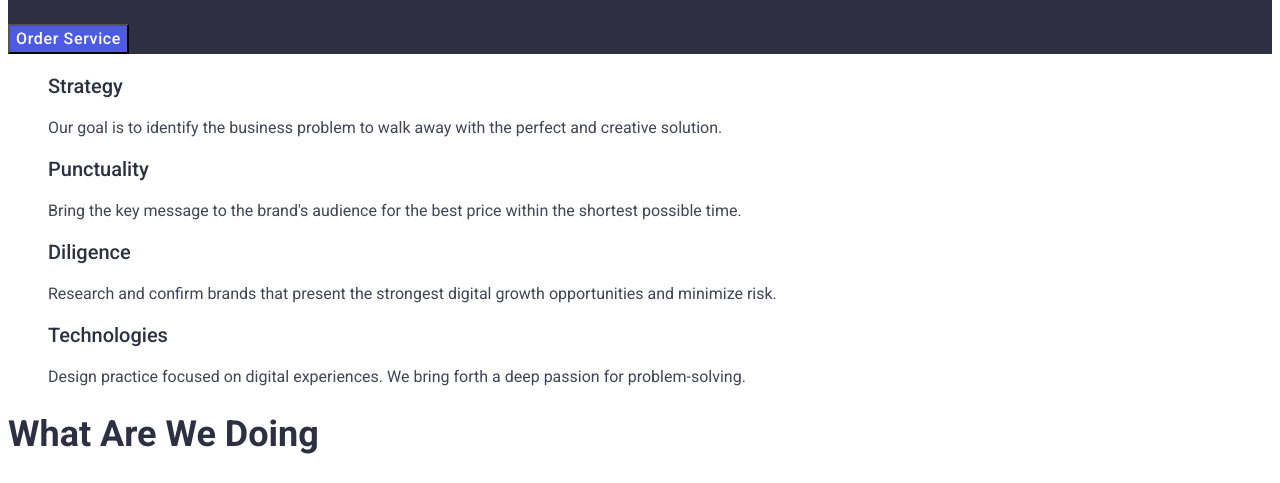
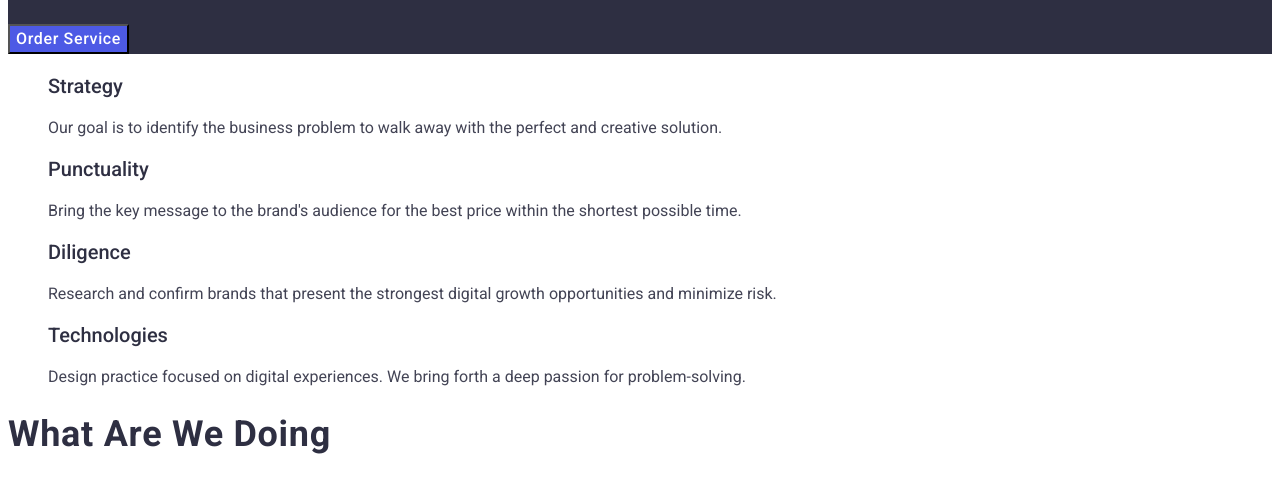
Before and after one commit to SilonDKing/goit-markup-hw-02, a plain HTML site: page index.html in a window 1280 px wide. Shown: the part 288-771 px from the top of the page. Drawn offline with Linux system fonts and the light colour scheme.

Commit message:
Update style.css

```diff
--- a/css/style.css
+++ b/css/style.css
@@ -107,6 +107,7 @@ ul {
     font-size: 36px;
     line-height: 1.1;
     color: var(--navy-blue);
+    letter-spacing: 0.72px
 }
 
 .place-footer {
```
